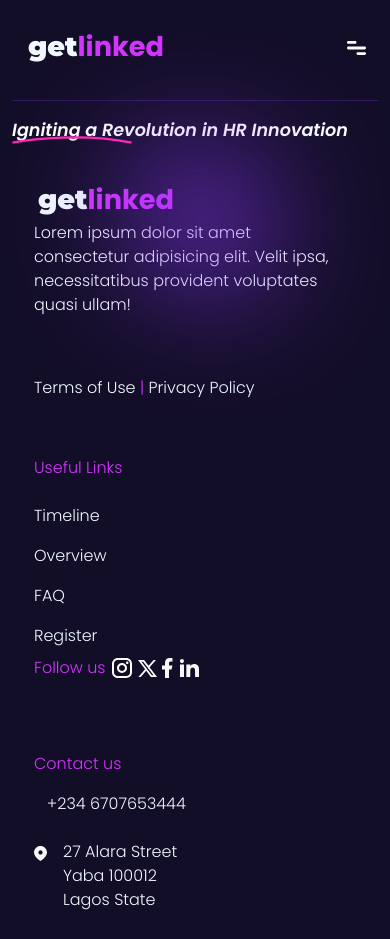
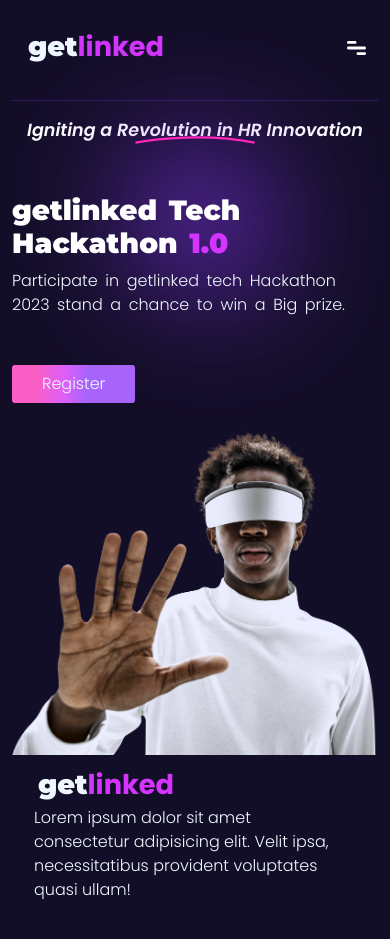
Before and after one commit to just-arizon/GetLinked-Hackathon-1.0, a website: page index.html in a window 390 px wide. Shown: the top 939 px of the page. Drawn offline with nearby package versions, Linux system fonts and the light colour scheme.

Commit message:
Add man with glass

```diff
--- a/assets/styles.css
+++ b/assets/styles.css
@@ -43,7 +43,7 @@ nav{
 div.blob--svg{
     position: absolute;
     top: 2em;
-    left: 10rem;
+    /* left: 10rem; */
     /* background-color: aqua; */
 }
 div.blob--svg img{
@@ -74,8 +74,27 @@ hr,
     position: relative;
     top: -1em;
 }
-
-
+/*  */
+.hero-container{
+ display: flex;
+ justify-content: space-between;
+}
+.hero-title{
+    z-index: 1;
+    word-spacing: .2rem;
+}
+.hero-title
+{
+    flex: 1;
+}
+.hero-image
+{
+    flex: 1;
+}
+.hero-image img{
+    width: 500px;
+    height: auto;
+}
 /* footer */
 .footer--container{
   display: flex;
@@ -111,6 +130,12 @@ ul.footer{
         font-size:1.1em;
         text-align: left;
     }
+    div.blob--svg{
+        position: absolute;
+        top: 2em;
+        left: .2rem;
+        width: 144px;
+    }
     .svg--line{
         margin-left: 0;
         position: relative;
@@ -133,7 +158,13 @@ ul.footer{
 
 }
 @media (max-width: 760px) {
-
+    .intro--text{
+        text-align: center;
+    }
+    .hero-container{
+        display: flex;
+        flex-direction: column;
+    }
 .navmenu_prolinks,
 .menu-container{
     display: none;
@@ -142,7 +173,6 @@ div.blob--svg{
     position: absolute;
     top: 2em;
     left: .2rem;
-    /* background-color: aqua; */
 }
 div.blob--svg img{
     width: 388px;
@@ -153,6 +183,7 @@ div.blob--svg img{
 .svg--line img{
     width: 120px;
 }
+
 .content-one,
 .content-two,
 .content-three{
--- a/index.html
+++ b/index.html
@@ -104,9 +104,32 @@
         Igniting a Revolution in HR Innovation</br>
         <span class="svg--line"><img src="/assets/img/line.svg" alt=""></span>
       </div>
-
         </div>
+    </div>
+    <div class="container">
+        <div class="row hero-container ">
+            <div class="hero-title py-4">
+                <h1>getlinked Tech Hackathon <span style="color:#D434FE;">1.0</span></h1>
+                <p class="fw_custom-css mb-5">Participate in getlinked tech Hackathon 2023 stand a chance to win a Big prize.</p>
+                <div class="call-to-action">
+                    <div
+                      class="d-flex"
+                      data-bs-toggle="modal"
+                      data-bs-target="#signup"
+                    >
+                      <a href="http://localhost:3000/register">
+                        <button class="cta-btn">
+                         Register
+                        </button>
+                      </a>
+                    </div>
+                  </div>
+            </div>
+            <div class="hero-image">
+                <img src="/assets/img/man-wearing-smart-glasses-touching-virtual-screen 1.png" alt="" class="img-fluid">
+            </div>
         </div>
+    </div>
  </section>
 
 
```
Also changed, not shown: assets/img/man-wearing-smart-glasses-touching-virtual-screen 1.png (added), assets/img/metrix 1.jpg (added).
